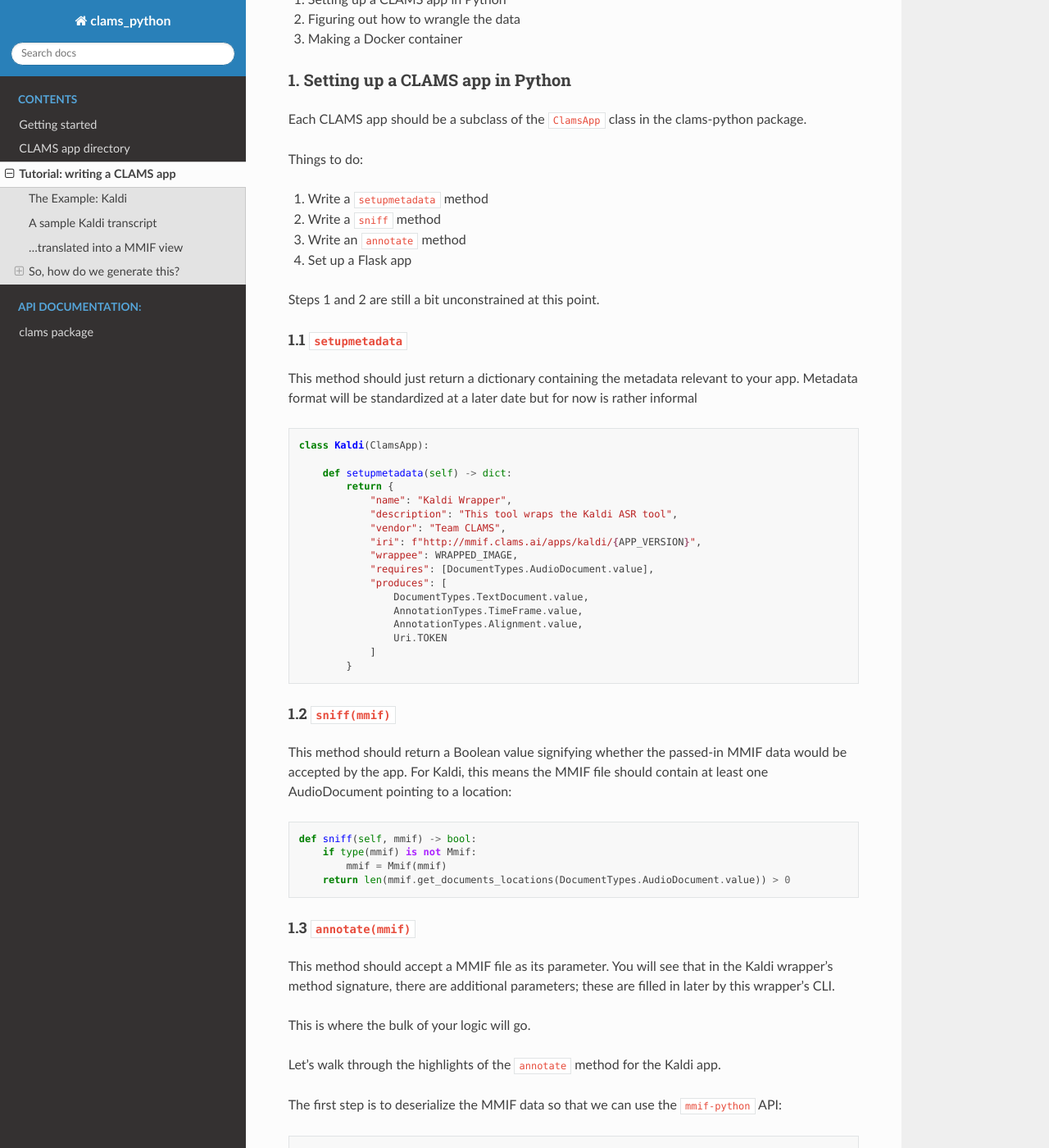
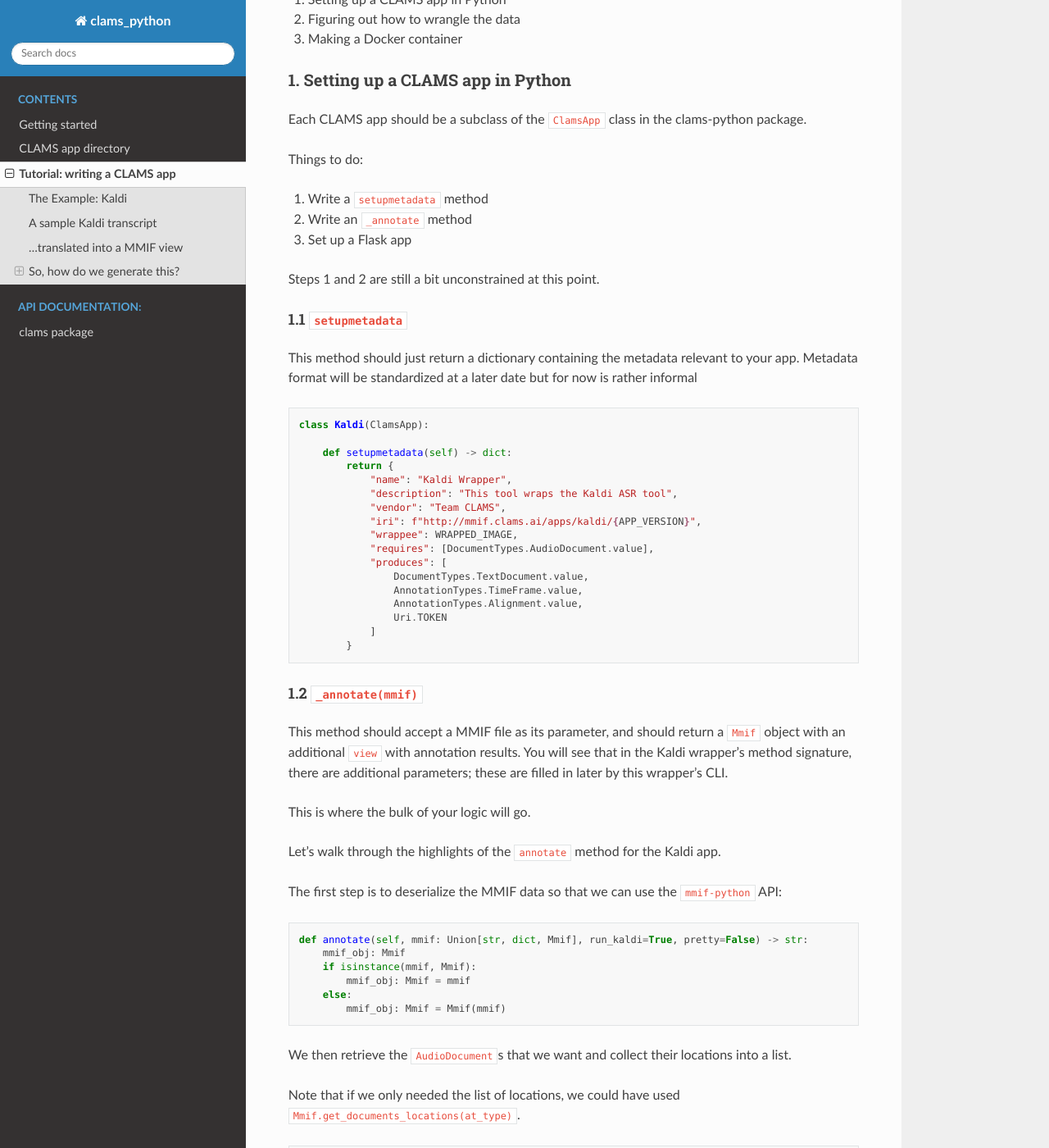
Before and after one commit to clamsproject/clams-python, a Sphinx documentation site: the page built from documentation/tutorial.rst, in a window 1280 px wide and 1400 px high, scrolled down 3245 px. Shown: the whole window at 82% size. Built offline with Sphinx 7.4.7 and the Read the Docs theme 2.0.0, drawn with Linux system fonts in a browser that asks for light colours; pages that are not in the unit, such as notebooks, are missing from menus; some of the changed text lies outside the part shown.

Commit message:
dropped `sniff` method completely

```diff
--- a/documentation/tutorial.rst
+++ b/documentation/tutorial.rst
@@ -211,11 +211,9 @@ Things to do:
 
 1. Write a ``setupmetadata`` method
 
-2. Write a ``sniff`` method
+2. Write an ``_annotate`` method
 
-3. Write an ``annotate`` method
-
-4. Set up a Flask app
+3. Set up a Flask app
 
 Steps 1 and 2 are still a bit unconstrained at this point.
 
@@ -250,29 +248,13 @@ date but for now is rather informal
 
 .. _header-n47:
 
-1.2 ``sniff(mmif)``
-^^^^^^^^^^^^^^^^^^^
-
-This method should return a Boolean value signifying whether the
-passed-in MMIF data would be accepted by the app. For Kaldi, this means
-the MMIF file should contain at least one AudioDocument pointing to a
-location:
-
-.. code:: python
-
-   def sniff(self, mmif) -> bool:
-       if type(mmif) is not Mmif:
-           mmif = Mmif(mmif)
-       return len(mmif.get_documents_locations(DocumentTypes.AudioDocument.value)) > 0
-
-.. _header-n50:
-
-1.3 ``annotate(mmif)``
+1.2 ``_annotate(mmif)``
 ^^^^^^^^^^^^^^^^^^^^^^
 
-This method should accept a MMIF file as its parameter. You will see
-that in the Kaldi wrapper’s method signature, there are additional
-parameters; these are filled in later by this wrapper’s CLI.
+This method should accept a MMIF file as its parameter, and should return
+a ``Mmif`` object with an additional ``view`` with annotation results.
+You will see that in the Kaldi wrapper’s method signature, there are
+additional parameters; these are filled in later by this wrapper’s CLI.
 
 This is where the bulk of your logic will go.
 
```
Also changed, not shown: other parts of documentation/tutorial.rst (+1 -1 lines), documentation/introduction.rst (+8 -8 lines), 2 other files.
